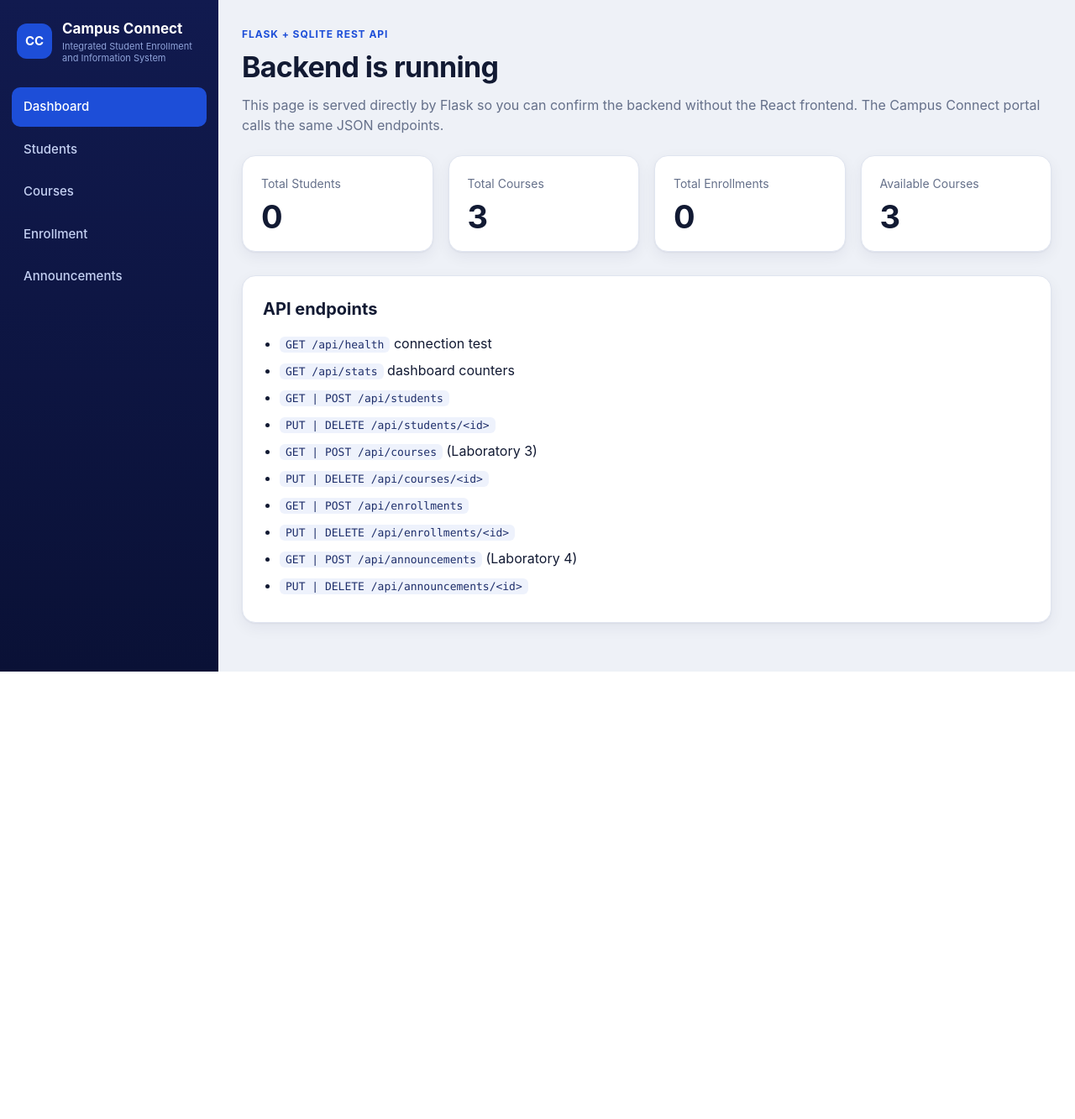
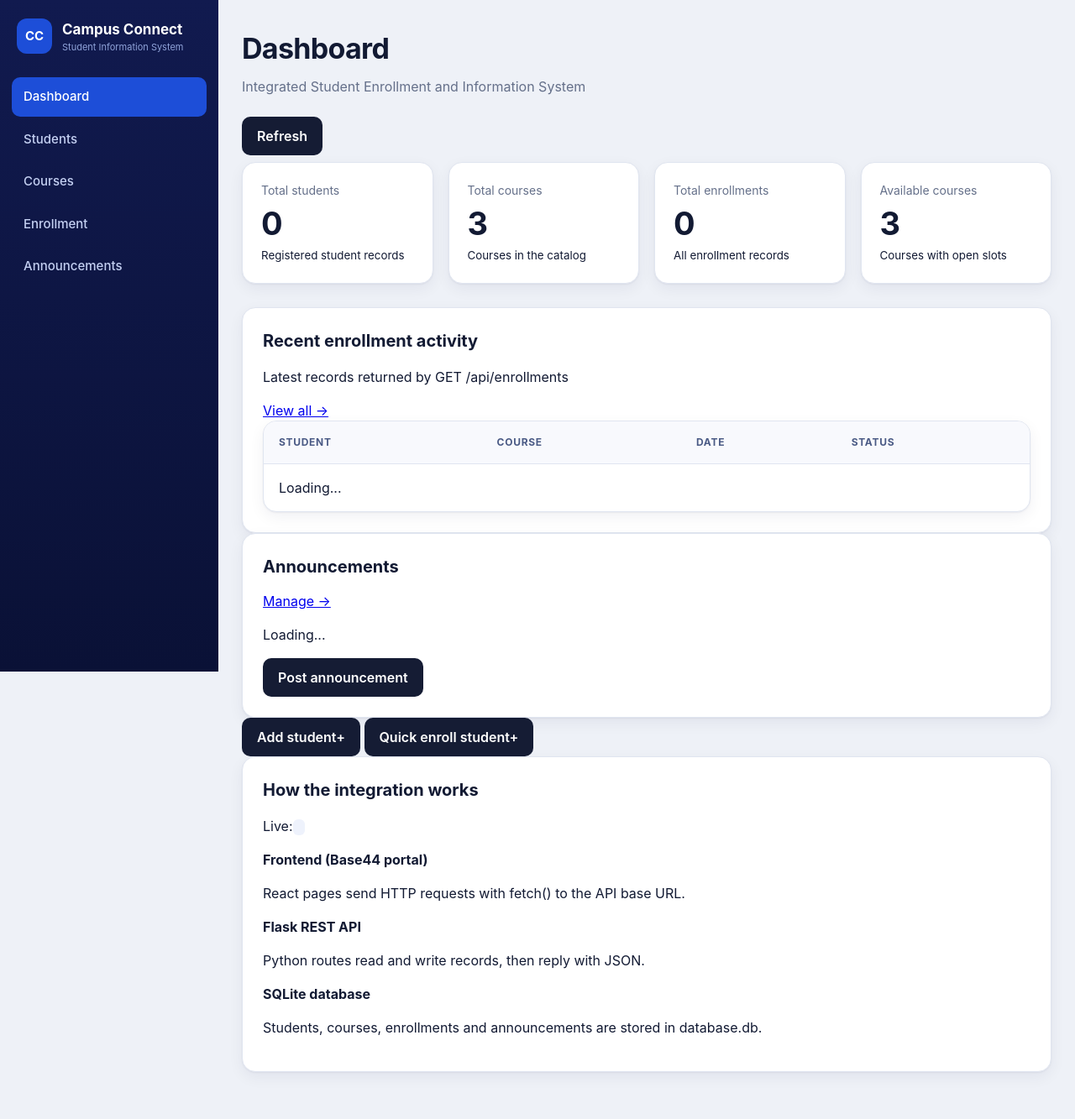
Before and after one commit to fader-xtreme/student-course-api, a Flask app: page / in a window 1280 px wide. Shown: the whole page at 84% size. Before the commit the page ends 800 px from the top, so only its background shows below. Run offline with Flask 3, Linux system fonts and the light colour scheme; data comes from the database, SQL or seed files in the repository; data that the repository does not hold is empty.

Commit message:
Update index.html

```diff
--- a/templates/index.html
+++ b/templates/index.html
@@ -3,7 +3,7 @@
 <head>
   <meta charset="UTF-8" />
   <meta name="viewport" content="width=device-width, initial-scale=1" />
-  <title>Campus Connect API - Laboratory Integration</title>
+  <title>Dashboard - Campus Connect</title>
   <link rel="stylesheet" href="{{ url_for('static', filename='css/style.css') }}" />
 </head>
 <body data-page="dashboard">
@@ -12,7 +12,7 @@
       <span class="mark">CC</span>
       <div>
         <strong>Campus Connect</strong>
-        <small>Integrated Student Enrollment and Information System</small>
+        <small>Student Information System</small>
       </div>
     </div>
     <nav>
@@ -25,36 +25,127 @@
   </header>
 
   <main>
-    <p class="eyebrow">Flask + SQLite REST API</p>
-    <h1>Backend is running</h1>
-    <p class="muted">
-      This page is served directly by Flask so you can confirm the backend without the
-      React frontend. The Campus Connect portal calls the same JSON endpoints.
-    </p>
+    <section class="page-head">
+      <div>
+        <h1>Dashboard</h1>
+        <p class="muted">Integrated Student Enrollment and Information System</p>
+      </div>
+      <button type="button" id="refresh-btn" class="btn-outline">Refresh</button>
+    </section>
 
     <section class="cards" id="stat-cards">
-      <article class="card"><span>Total Students</span><strong data-stat="total_students">-</strong></article>
-      <article class="card"><span>Total Courses</span><strong data-stat="total_courses">-</strong></article>
-      <article class="card"><span>Total Enrollments</span><strong data-stat="total_enrollments">-</strong></article>
-      <article class="card"><span>Available Courses</span><strong data-stat="available_courses">-</strong></article>
+      <article class="card"><span>Total students</span><strong data-stat="total_students">-</strong><small>Registered student records</small></article>
+      <article class="card"><span>Total courses</span><strong data-stat="total_courses">-</strong><small>Courses in the catalog</small></article>
+      <article class="card"><span>Total enrollments</span><strong data-stat="total_enrollments">-</strong><small>All enrollment records</small></article>
+      <article class="card"><span>Available courses</span><strong data-stat="available_courses">-</strong><small>Courses with open slots</small></article>
     </section>
 
+    <div class="grid-2">
+      <section class="panel">
+        <div class="panel-head">
+          <div>
+            <h2>Recent enrollment activity</h2>
+            <p>Latest records returned by GET /api/enrollments</p>
+          </div>
+          <a class="link" href="/enrollment">View all &rarr;</a>
+        </div>
+        <table id="recent-table">
+          <thead>
+            <tr><th>Student</th><th>Course</th><th>Date</th><th>Status</th></tr>
+          </thead>
+          <tbody id="recent-body">
+            <tr><td colspan="4">Loading...</td></tr>
+          </tbody>
+        </table>
+      </section>
+
+      <section class="panel">
+        <div class="panel-head">
+          <h2>Announcements</h2>
+          <a class="link" href="/announcements">Manage &rarr;</a>
+        </div>
+        <div id="announcement-list"><p class="empty">Loading...</p></div>
+        <button type="button" class="wide" data-open="announcement-dialog">Post announcement</button>
+      </section>
+    </div>
+
+    <div class="action-row">
+      <button type="button" class="action-btn dark" data-open="student-dialog"><span>Add student</span><span>+</span></button>
+      <button type="button" class="action-btn light" data-open="enroll-dialog"><span>Quick enroll student</span><span>+</span></button>
+    </div>
+
     <section class="panel">
-      <h2>API endpoints</h2>
-      <ul class="endpoints">
-        <li><code>GET /api/health</code> connection test</li>
-        <li><code>GET /api/stats</code> dashboard counters</li>
-        <li><code>GET | POST /api/students</code></li>
-        <li><code>PUT | DELETE /api/students/&lt;id&gt;</code></li>
-        <li><code>GET | POST /api/courses</code> (Laboratory 3)</li>
-        <li><code>PUT | DELETE /api/courses/&lt;id&gt;</code></li>
-        <li><code>GET | POST /api/enrollments</code></li>
-        <li><code>PUT | DELETE /api/enrollments/&lt;id&gt;</code></li>
-        <li><code>GET | POST /api/announcements</code> (Laboratory 4)</li>
-        <li><code>PUT | DELETE /api/announcements/&lt;id&gt;</code></li>
-      </ul>
+      <div class="panel-head">
+        <h2>How the integration works</h2>
+        <p>Live: <code id="live-url"></code></p>
+      </div>
+      <div class="tiles">
+        <article class="tile">
+          <strong>Frontend (Base44 portal)</strong>
+          <p>React pages send HTTP requests with fetch() to the API base URL.</p>
+        </article>
+        <article class="tile">
+          <strong>Flask REST API</strong>
+          <p>Python routes read and write records, then reply with JSON.</p>
+        </article>
+        <article class="tile">
+          <strong>SQLite database</strong>
+          <p>Students, courses, enrollments and announcements are stored in database.db.</p>
+        </article>
+      </div>
     </section>
   </main>
+
+  <!-- Add student -->
+  <dialog id="student-dialog">
+    <form id="student-form" class="dialog-form">
+      <h2>Add student</h2>
+      <label>First name<input name="first_name" required /></label>
+      <label>Last name<input name="last_name" required /></label>
+      <label>Email<input name="email" type="email" required /></label>
+      <label>Program<input name="program" placeholder="BS Information Technology" required /></label>
+      <label>Year level
+        <select name="year_level" required>
+          <option>1st Year</option><option>2nd Year</option><option>3rd Year</option><option>4th Year</option>
+        </select>
+      </label>
+      <label>Contact number<input name="contact_number" /></label>
+      <p class="form-error"></p>
+      <div class="dialog-actions">
+        <button type="button" class="btn-outline" data-close>Cancel</button>
+        <button type="submit">Save student</button>
+      </div>
+    </form>
+  </dialog>
+
+  <!-- Quick enroll -->
+  <dialog id="enroll-dialog">
+    <form id="enroll-form" class="dialog-form">
+      <h2>Quick enroll student</h2>
+      <label>Student<select name="student_id" id="enroll-student" required></select></label>
+      <label>Course<select name="course_id" id="enroll-course" required></select></label>
+      <p class="form-error"></p>
+      <div class="dialog-actions">
+        <button type="button" class="btn-outline" data-close>Cancel</button>
+        <button type="submit">Enroll</button>
+      </div>
+    </form>
+  </dialog>
+
+  <!-- Post announcement -->
+  <dialog id="announcement-dialog">
+    <form id="announcement-form" class="dialog-form">
+      <h2>Post announcement</h2>
+      <label>Title<input name="title" required /></label>
+      <label>Message<textarea name="content" rows="4" required></textarea></label>
+      <label>Author<input name="author" value="Administrator" required /></label>
+      <p class="form-error"></p>
+      <div class="dialog-actions">
+        <button type="button" class="btn-outline" data-close>Cancel</button>
+        <button type="submit">Post</button>
+      </div>
+    </form>
+  </dialog>
 
   <script src="{{ url_for('static', filename='javascript/script.js') }}"></script>
 </body>
```
